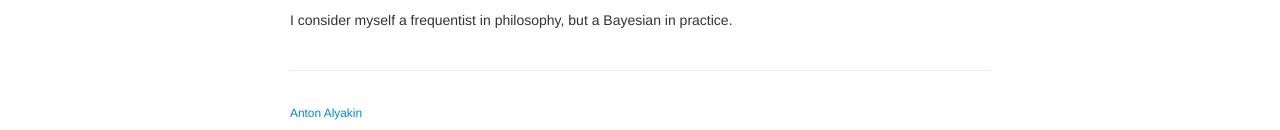
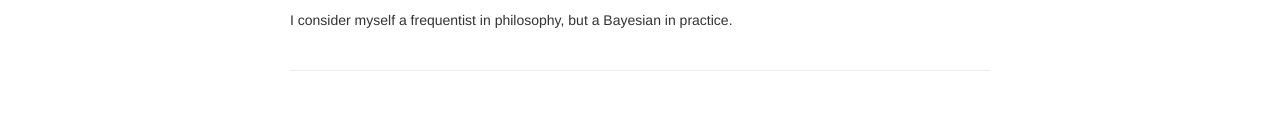
Before and after one commit to alyakin314/alyakin314.github.io, a Jekyll site: the page built from index.md, in a window 1280 px wide. Shown: the part 782-912 px from the top of the page. Built offline with Jekyll 4.4.1, drawn with Linux system fonts in a browser that asks for light colours.

Commit message:
curious what will change

```diff
--- a/_includes/themes/twitter/default.html
+++ b/_includes/themes/twitter/default.html
@@ -110,7 +110,7 @@
 
   <!-- start of Karl's footer; modify this part -->
 
-        <a href="https://alyakin314.github.io">Anton Alyakin</a>
+  <!--      <a href="https://alyakin314.github.io">Anton Alyakin</a> -->
 
   <!-- end of Karl's footer; modify this part -->
 
```
